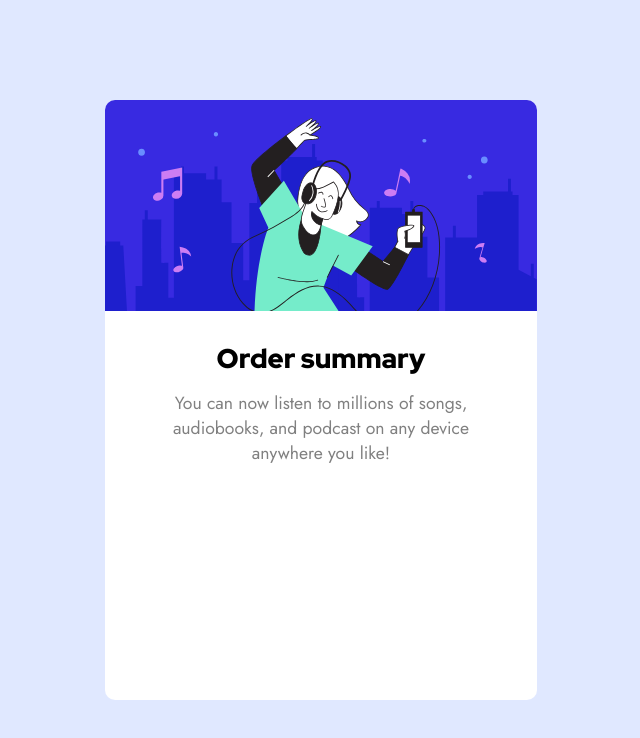
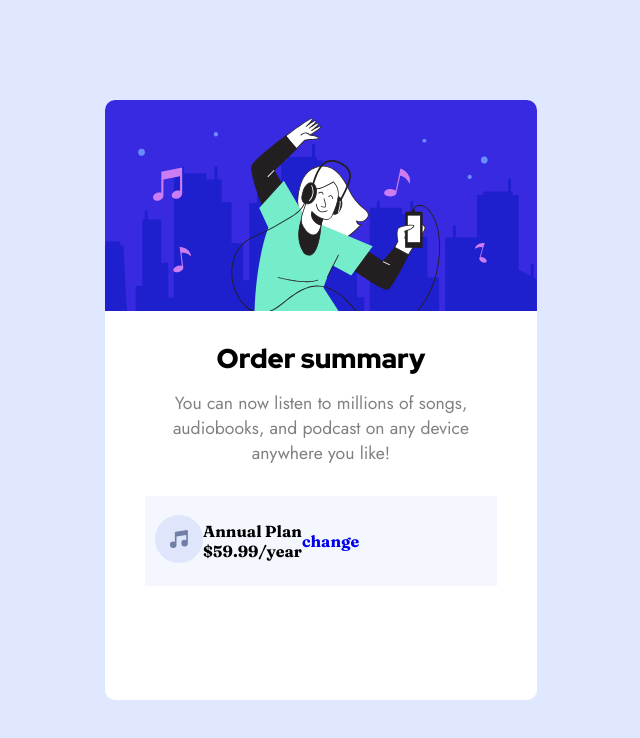
Before and after one commit to josuethetika/order-summary-component, a plain HTML site: page index.html in a window 1280 px wide. Shown: the whole page, without its empty margins (319-959 px from the left). Drawn offline with Linux system fonts and the light colour scheme.

Commit message:
adding files

```diff
--- a/index.html
+++ b/index.html
@@ -19,6 +19,18 @@
             <p>You can now listen to millions  of songs, audiobooks, and podcast on any device anywhere you like!</p>
              </div>
          </div>
+         <div class="little-card">
+            <div class="icon">
+                <img src="./image/icon-music.svg" alt="">
+            </div>
+            <div class="price">
+                <p>Annual Plan</p>
+                <p>$59.99/year</p>
+            </div>
+            <div class="link">
+                <a href="#">change</a>
+            </div>
+         </div>
     </div>
 
 </body>
--- a/style.css
+++ b/style.css
@@ -2,6 +2,7 @@
 *{
     margin: 0;
     padding: 0;
+    text-decoration: none;
 }
 
 body{
@@ -39,8 +40,16 @@ h1{
     line-height: 25px;
     margin-top: 15px;
     font-family: 'Jost', sans-serif;
+    font-weight: 500;
+    font-size: 1.1rem;
     color: gray;
-    font-weight: 400;
-    font-size: 1.1rem;
 
 }
+.little-card{
+    display: flex;
+    align-items: center;
+    background-color:  hsl(225, 100%, 98%);
+    height: 90px;
+    margin: 30px 40px 0 40px ;
+    padding: 0 0 0 10px;
+}
```
